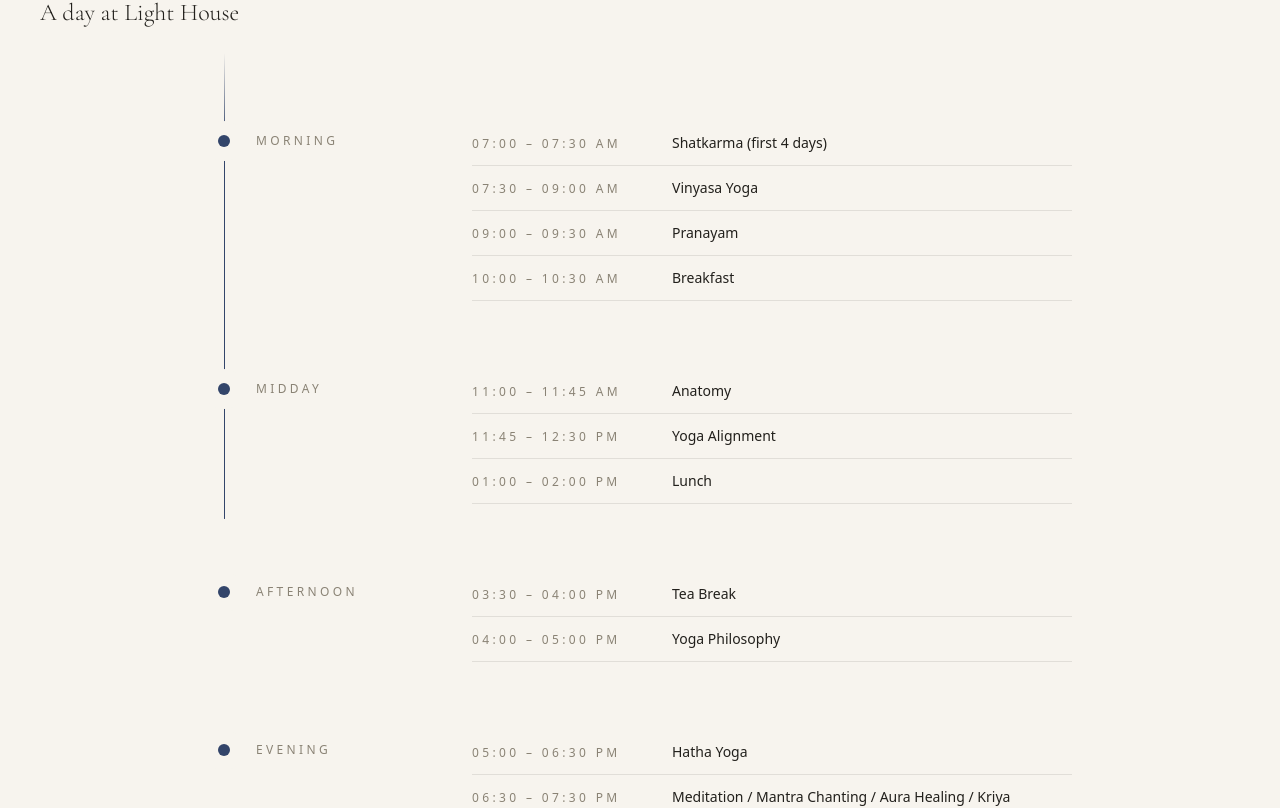
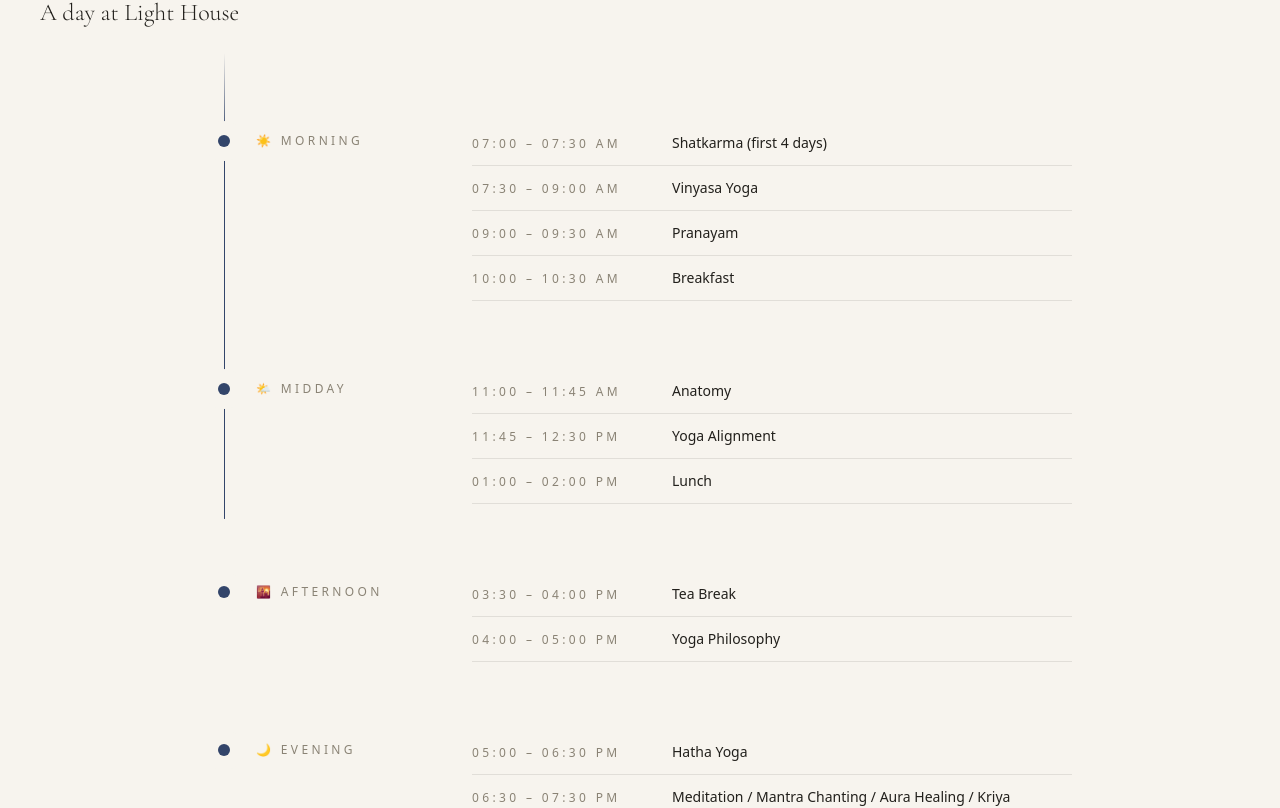
Before and after one commit to japesh5579/YTT, a Next.js app: page / in a window 1280 px wide. Shown: the part 2954-3762 px from the top of the page. Built offline with nearby package versions, Linux system fonts and the light colour scheme.

Commit message:
Add period icons to the Daily Schedule timeline
Prepends a small icon (sun/cloud/sunset/moon) to each Morning/Midday/
Afternoon/Evening heading. Colored per-row blocks and a stats sidebar
were tried but reverted per feedback.

```diff
--- a/src/components/CourseDetails.tsx
+++ b/src/components/CourseDetails.tsx
@@ -11,6 +11,13 @@
 
 /** Courses whose schedule is a duplicate of another course's — skip re-rendering their timeline. */
 const SCHEDULE_HIDDEN_SLUGS = ["100-hour-ytt", "20-day-retreat"];
+
+const PERIOD_ICON: Record<string, string> = {
+  Morning: "☀️",
+  Midday: "🌤️",
+  Afternoon: "🌇",
+  Evening: "🌙",
+};
 
 export default function CourseDetails() {
   const courses = HOMEPAGE_ORDER
@@ -159,10 +166,11 @@
                   <h4 className="font-display max-w-lg text-xl font-light leading-snug md:text-2xl">
                     A day at Light House
                   </h4>
+
                   <div className="mt-6">
                     <Timeline
                       data={groupScheduleByPeriod(course.schedule).map((group) => ({
-                        title: group.period,
+                        title: `${PERIOD_ICON[group.period] ?? ""} ${group.period}`.trim(),
                         content: (
                           <div key={group.period} className="space-y-3">
                             {group.rows.map((row) => (
```
